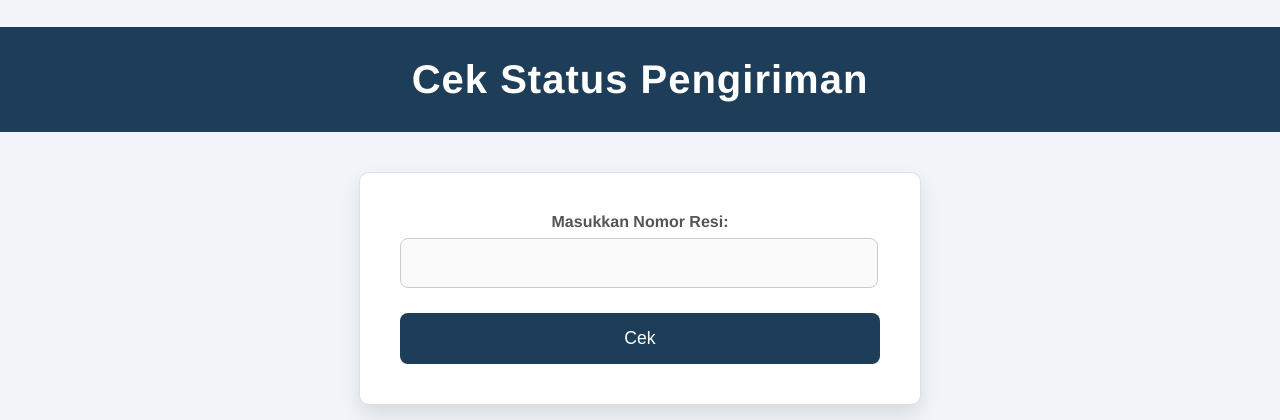
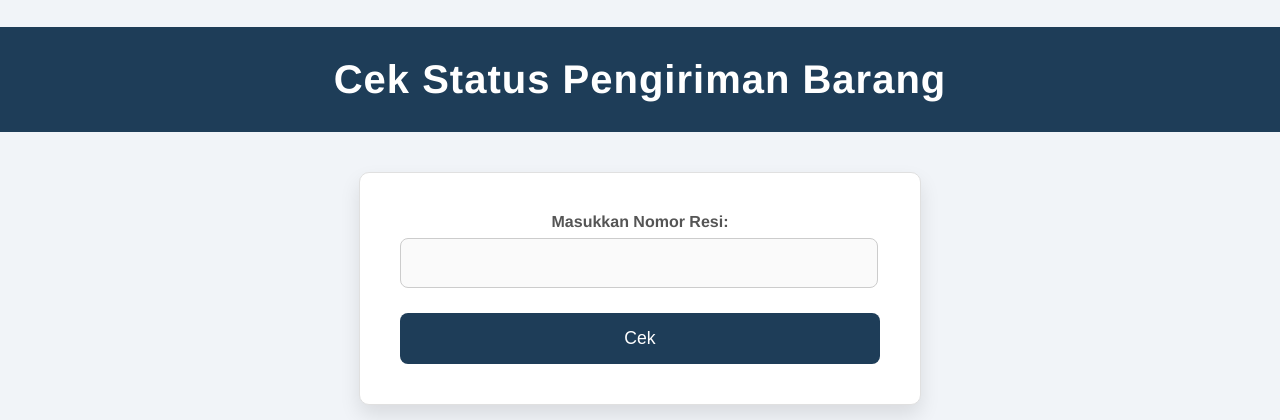
Before and after one commit to IqbalSetyawan/Kelompok_5_Pelacakan, a Flask app: page / in a window 1280 px wide. Shown: the top 420 px of the page. Run offline with Flask 3, Linux system fonts and the light colour scheme.

Commit message:
edit html

```diff
--- a/templates/index.html
+++ b/templates/index.html
@@ -7,7 +7,7 @@
     <link rel="stylesheet" href="../static/style.css">
 </head>
 <body>
-    <h1>Cek Status Pengiriman</h1>
+    <h1>Cek Status Pengiriman Barang</h1>
 
     <form method="POST">
         <label for="resi">Masukkan Nomor Resi:</label>
```
